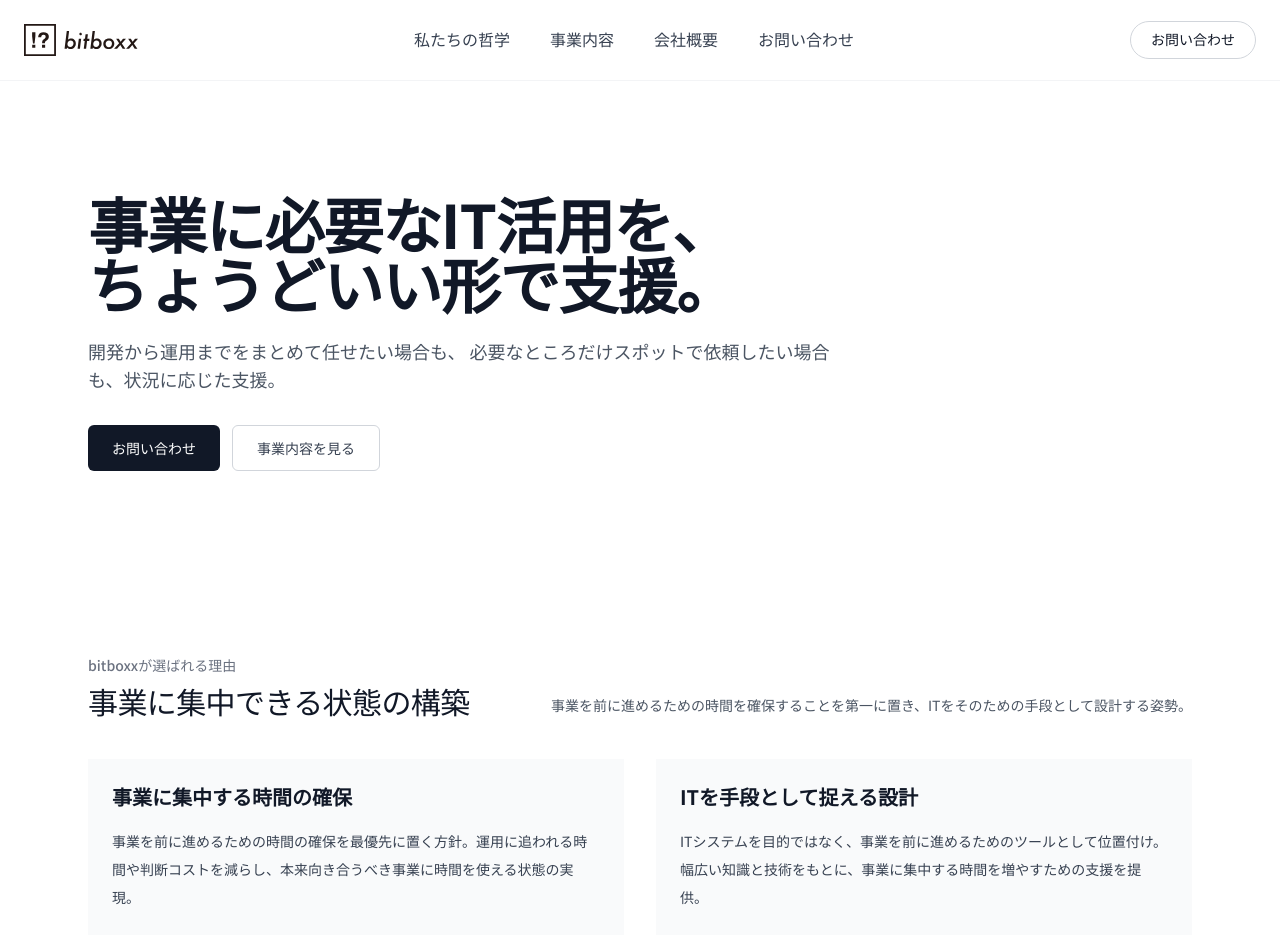
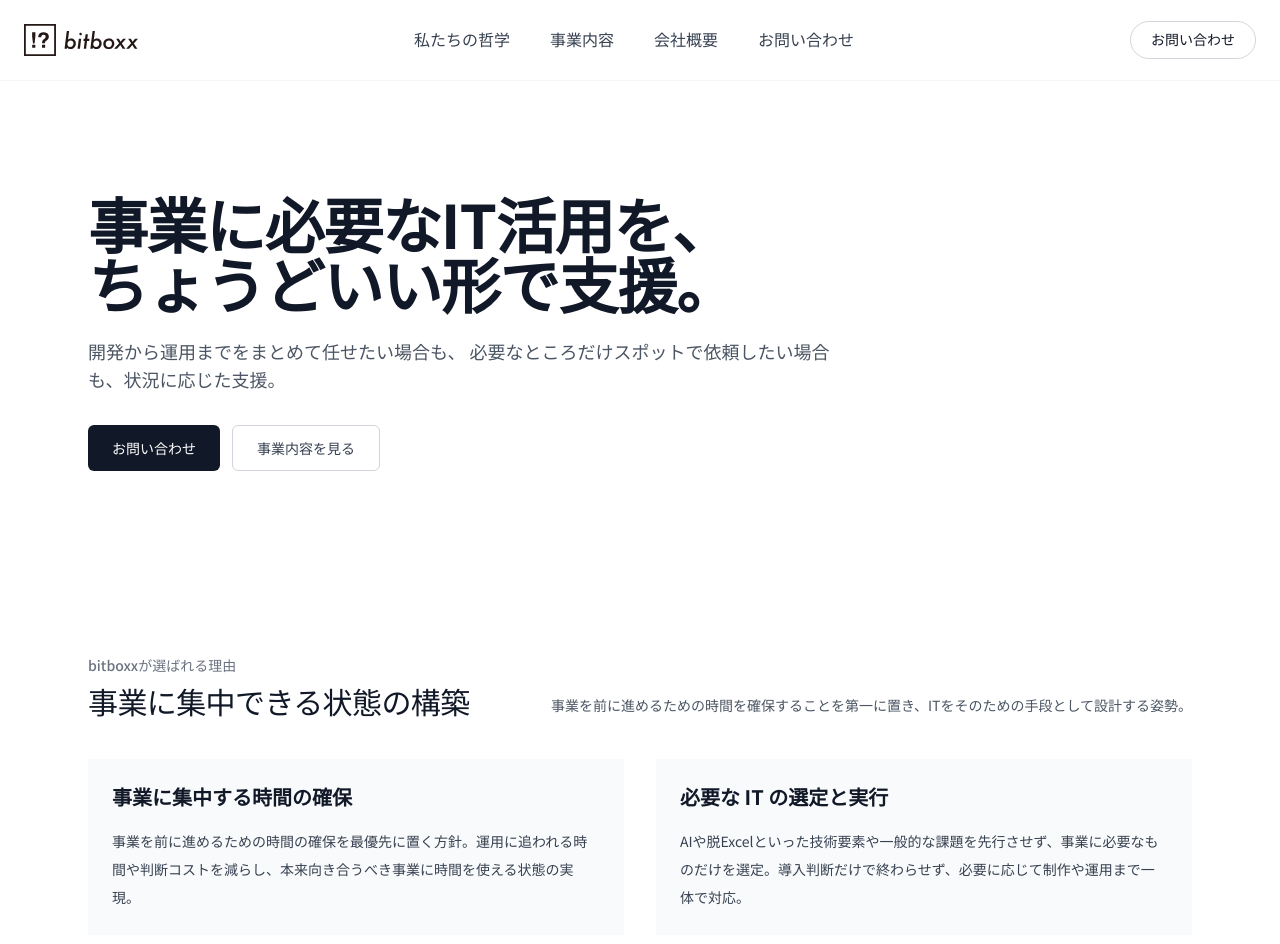
Before and after one commit to bitboxx-inc/bitboxx-hp, a SvelteKit app: page /plans in a window 1280 px wide. Shown: the top 944 px of the page. Built offline with nearby package versions, Linux system fonts and the light colour scheme.

Commit message:
Tighten plans positioning

```diff
--- a/src/routes/plans/+page.svelte
+++ b/src/routes/plans/+page.svelte
@@ -81,8 +81,8 @@
       description: '事業を前に進めるための時間の確保を最優先に置く方針。運用に追われる時間や判断コストを減らし、本来向き合うべき事業に時間を使える状態の実現。'
     },
     {
-      title: 'ITを手段として捉える設計',
-      description: 'ITシステムを目的ではなく、事業を前に進めるためのツールとして位置付け。幅広い知識と技術をもとに、事業に集中する時間を増やすための支援を提供。'
+      title: '必要な IT の選定と実行',
+      description: 'AIや脱Excelといった技術要素や一般的な課題を先行させず、事業に必要なものだけを選定。導入判断だけで終わらせず、必要に応じて制作や運用まで一体で対応。'
     }
   ];
 </script>
```
